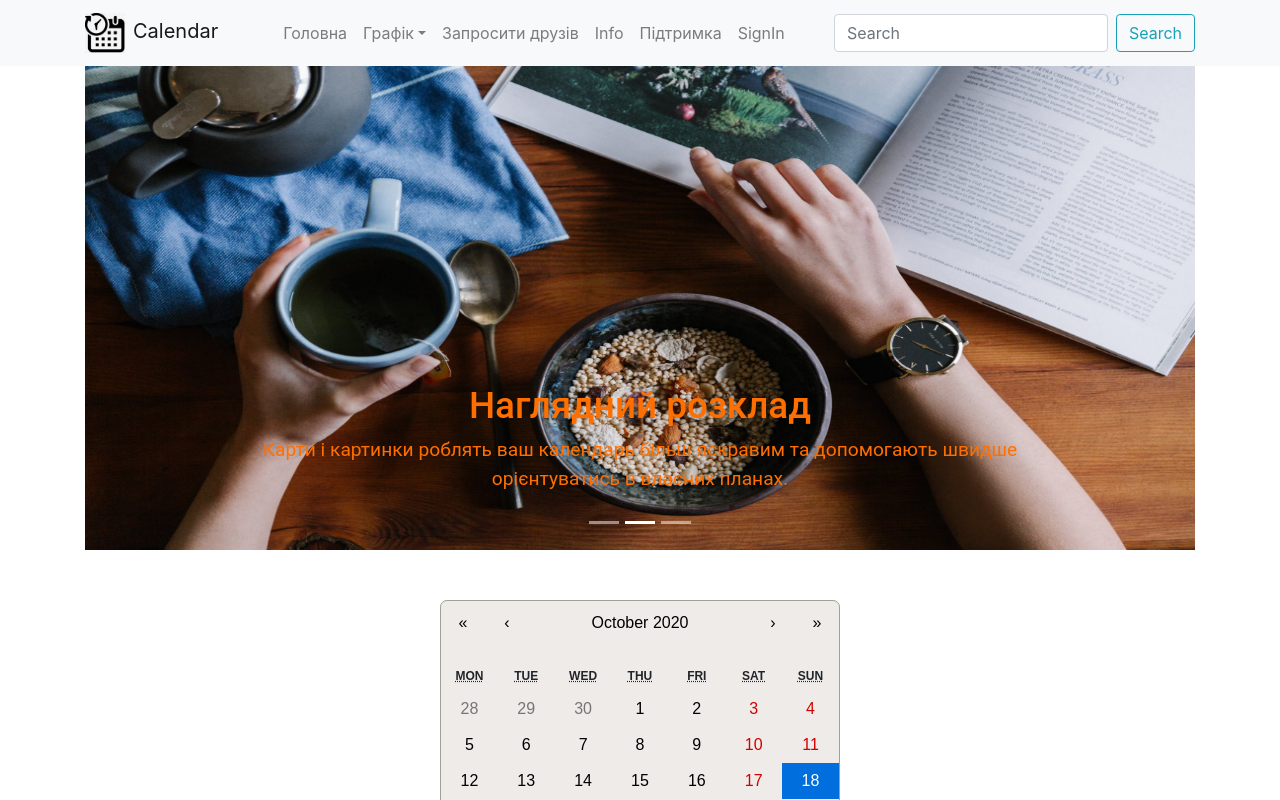
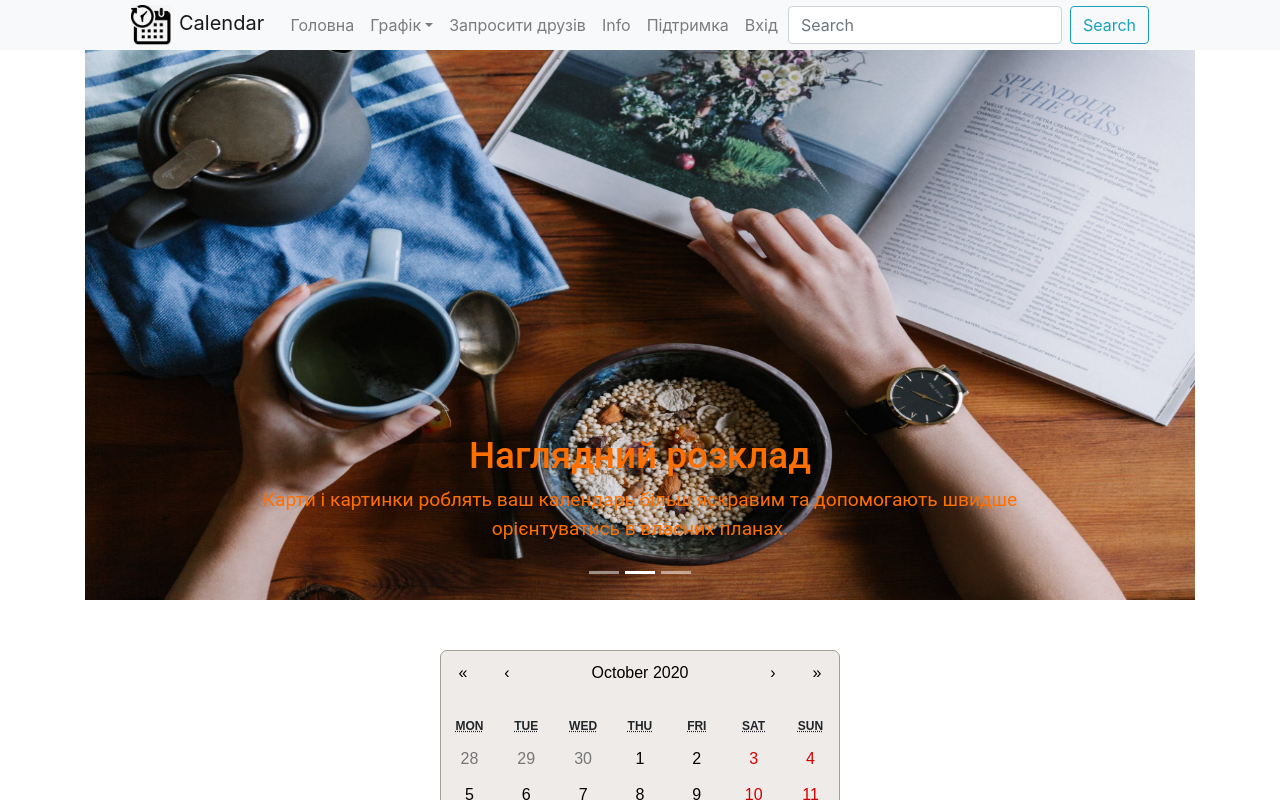
Before and after one commit to shpaksasha/Calendar, a React (Create React App) app: page / in a window 1280 px wide. Shown: the top 800 px of the page. Built offline with nearby package versions, Linux system fonts and the light colour scheme.

Commit message:
add changes to project calendar

```diff
--- a/src/App.js
+++ b/src/App.js
@@ -1,7 +1,7 @@
 import React, {Fragment} from 'react';
 import Header from './components/Header/header';
 import {Route} from 'react-router-dom';
-import Home from './components/HomePage/home_page';
+import Home from './pages/Home/home_page';
 import LogOn from './components/LogOn/log';
 import Faq from './components/Help/faq';
 import SimpleCard from './components/InfoFirebase/info';
--- a/src/components/Header/header.js
+++ b/src/components/Header/header.js
@@ -8,21 +8,39 @@ import DynamicFeedIcon from '@material-ui/icons/DynamicFeed';
 import ShowChartIcon from '@material-ui/icons/ShowChart';
 
 const useStyles = makeStyles(theme => ({
+    root: {
+        flexGrow: 1,
+        width: '100%',
+        display: 'flex',
+        backgroundColor: '#eceff1',
+        padding: '0rem 7.25rem',
+        justifyContent: 'space-between',
+        boxSizing: 'border-box',
+        position: 'sticky',
+        top: 0,
+    },
+
     addIcon: {
         color: '#4791db',
         paddingRight: '7px',
     },
+
     block: {
         '&:hover': {
             backgroundColor: '#e3f2fd',
         }
     },
+
+    header: {
+        justifyContent: 'center',
+        alignItems: 'center'
+    }
 }));
 
 const Header = () => {
     const classes = useStyles();
     return (
-        <Navbar fixed='top' collapseOnSelect expand='md' bg='light' variant='light'>
+        <Navbar className={classes.root} fixed='top' collapseOnSelect expand='md' bg='light' variant='light'>
             <Container>
                 <Navbar.Brand href='/'>
                     <img
@@ -35,7 +53,7 @@ const Header = () => {
                     Calendar
                 </Navbar.Brand>
                 <Navbar.Toggle aria-controls='responsive-navbar-nav'/>
-                <Navbar.Collapse id='responsive-navbar-nav'>
+                <Navbar.Collapse className={classes.header} id='responsive-navbar-nav'>
                     <Nav className='m-auto pr-md-auto'>
                         <Nav.Link href='/' className={classes.block}>Головна</Nav.Link>
                         <NavDropdown title='Графік' id='basic-nav-dropdown' className={classes.block}>
@@ -46,13 +64,13 @@ const Header = () => {
                             <NavDropdown.Item href='#'><DynamicFeedIcon className={classes.addIcon}/>Всі
                                 графіки</NavDropdown.Item>
                             <NavDropdown.Divider/>
-                            <NavDropdown.Item href='#'><ShowChartIcon
-                                className={classes.addIcon}/>Статистика</NavDropdown.Item>
+                            <NavDropdown.Item href='#'>
+                                <ShowChartIcon className={classes.addIcon}/>Статистика</NavDropdown.Item>
                         </NavDropdown>
                         <Nav.Link href='/content' className={classes.block}>Запросити друзів</Nav.Link>
                         <Nav.Link href='/info' className={classes.block}>Info</Nav.Link>
                         <Nav.Link href='/faq' className={classes.block}>Підтримка</Nav.Link>
-                        <Nav.Link href='/log' className={classes.block}>SignIn</Nav.Link>
+                        <Nav.Link href='/log' className={classes.block}>Вхід</Nav.Link>
                     </Nav>
                     <Form inline>
                         <FormControl type="text" placeholder="Search" className="mr-sm-2"/>
--- a/src/components/HomePage/home_page.js
+++ /dev/null
@@ -1,28 +0,0 @@
-import React from 'react';
-import Slider from './slider';
-import CalendarReact from '../Calendar/calendar';
-import {makeStyles} from '@material-ui/core/styles';
-import {Grid} from '@material-ui/core';
-
-const useStyle =makeStyles(theme =>({
-    root: {
-        flexGrow: 1,
-        margin: 0,
-        display: 'block',
-        alignItems: 'center',
-        justifyContent: 'center',
-    }
-}));
-
-const Home = () =>{
-    const classes = useStyle();
-
-    return(
-    <div className={classes.root}>
-        <Slider/>
-        <CalendarReact/>
-    </div>
-    )
-}
-
-export default Home;
--- a/src/components/Calendar/calendar.js
+++ b/src/components/Home_components/calendar.js
@@ -23,7 +23,7 @@ const useStyles = makeStyles(theme => ({
     }
 }))
 
-const CalendarReact = () => {
+const CalendarHome = () => {
     const classes = useStyles();
 
 
@@ -49,4 +49,4 @@ const CalendarReact = () => {
     );
 }
 
-export default CalendarReact;
+export default CalendarHome;
--- /dev/null
+++ b/src/pages/Home/home_page.js
@@ -0,0 +1,26 @@
+import React from 'react';
+import Slider from '../../components/Home_components/slider';
+import CalendarHome from '../../components/Home_components/calendar';
+import {makeStyles} from '@material-ui/core/styles';
+
+
+const useStyle = makeStyles(theme => ({
+    root: {
+        flexGrow: 1,
+        margin: 0,
+        display: 'block',
+        alignItems: 'center',
+        justifyContent: 'center',
+    }
+}));
+
+export default function Home () {
+    const classes = useStyle();
+
+    return (
+        <div className={classes.root}>
+            <Slider/>
+            <CalendarHome/>
+        </div>
+    )
+}
```
Also changed, not shown: src/components/Home_components/slider.js (renamed from src/components/HomePage/slider.js).
